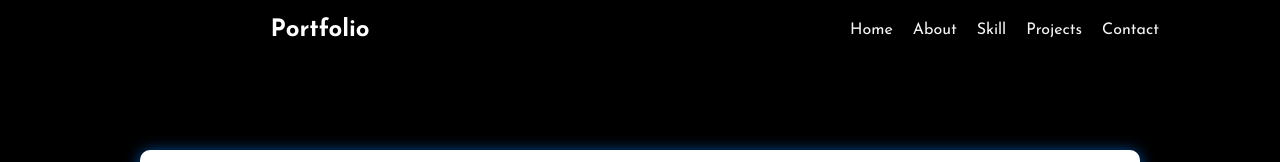
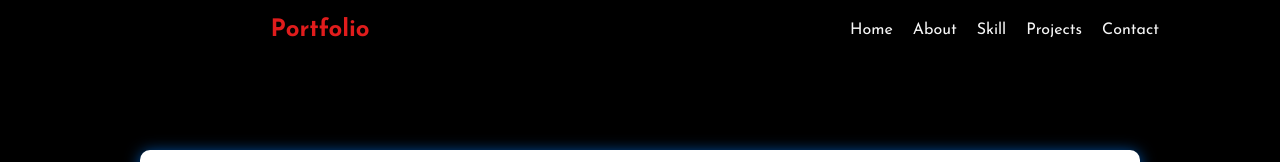
Before and after one commit to RAJASEKAR-01/Personal-portfolio, a React (Create React App) app: page / in a window 1280 px wide. Shown: the top 162 px of the page. Built offline with nearby package versions, Linux system fonts and the light colour scheme.

Commit message:
rechange

```diff
--- a/public/index.html
+++ b/public/index.html
@@ -3,7 +3,7 @@
   <head>
     <meta charset="utf-8" />
     <link rel="icon" href="%PUBLIC_URL%/favicon.ico" />
-    <meta name="viewport" content="width=device-width, initial-scale=1" />
+    <meta name="viewport" content="width=device-width, initial-scale=1.0" />
     <meta name="theme-color" content="#000000" />
     <meta
       name="description"
--- a/src/App.css
+++ b/src/App.css
@@ -4,6 +4,7 @@
   background-color: black;
   margin: 0;
   overflow-x: hidden;
+
 
 }
 * {
--- a/src/Css/Navbar.css
+++ b/src/Css/Navbar.css
@@ -11,7 +11,7 @@
     height: 100%;
     width: 100%;
     display: flex;
-    color: white;
+    color: rgb(224, 28, 28);
     justify-content: space-between;
 
 }
@@ -116,7 +116,7 @@
     display: none;
     cursor: pointer;
 }
-@media screen and (max-width:1000px){
+@media screen and (max-width:768px){
 
     .nav ul{
         display: none;
@@ -126,7 +126,7 @@
     }
 
 }
-@media screen and (min-width:1000px){
+@media screen and (min-width:768px){
     .side-nav{
         display: none;
 
```
